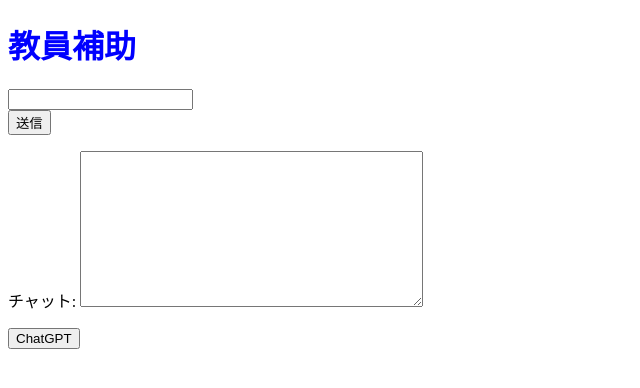
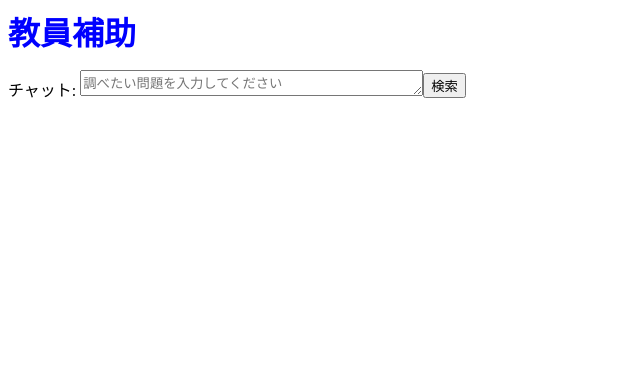
Before and after one commit to 1f10210146/practice-grade3, a Django app: page / in a window 1280 px wide. Shown: the top 388 px of the page, without its empty margins (0-640 px from the left). Run offline with Django 4.2, Linux system fonts and the light colour scheme.

Commit message:
ホームデザイン

```diff
--- a/teamapp/forms.py
+++ b/teamapp/forms.py
@@ -1,5 +1,4 @@
 from django import forms
 
 class ChatForm(forms.Form):
-
-    sentence = forms.CharField(label='チャット', widget=forms.Textarea(), required=True)
+    sentence = forms.CharField(label='チャット', widget=forms.Textarea(attrs={'placeholder' :"調べたい問題を入力してください","style":"height:20px"}), required=True)
--- a/teamapp/static/css/index.css
+++ b/teamapp/static/css/index.css
@@ -1,3 +1,9 @@
 h1 {
   color: blue;
+  margin: 0;
 }
+
+.inputForm {
+  display: flex;
+  align-items: center;
+}
--- a/teamapp/templates/teamapp/home.html
+++ b/teamapp/templates/teamapp/home.html
@@ -8,18 +8,23 @@
   </head>
   <body>
     <h1>教員補助</h1>
-    <form method="post" action="{% url 'viewresult' %}">
+    <!-- <form method="post" action="{% url 'viewresult' %}">
       {% csrf_token %}
       <input type="text" name="input" />
       <br />
       <button type="submit">送信</button>
+    </form> -->
+
+    <form method="POST">
+      {% csrf_token %}
+      <div class="inputForm">
+        <div>{{ form.as_p }}</div>
+        <button type="submit" class="button">検索</button>
+      </div>
     </form>
 
-    <form method="POST">
-      {% csrf_token %} {{ form.as_p }}
-      <button type="submit">ChatGPT</button>
-    </form>
-
-    {{ chat_results }}
+    {{ chat_results }} {% for p in chat_results %}
+    <p>{{ p }}</p>
+    {% endfor %}
   </body>
 </html>
```
